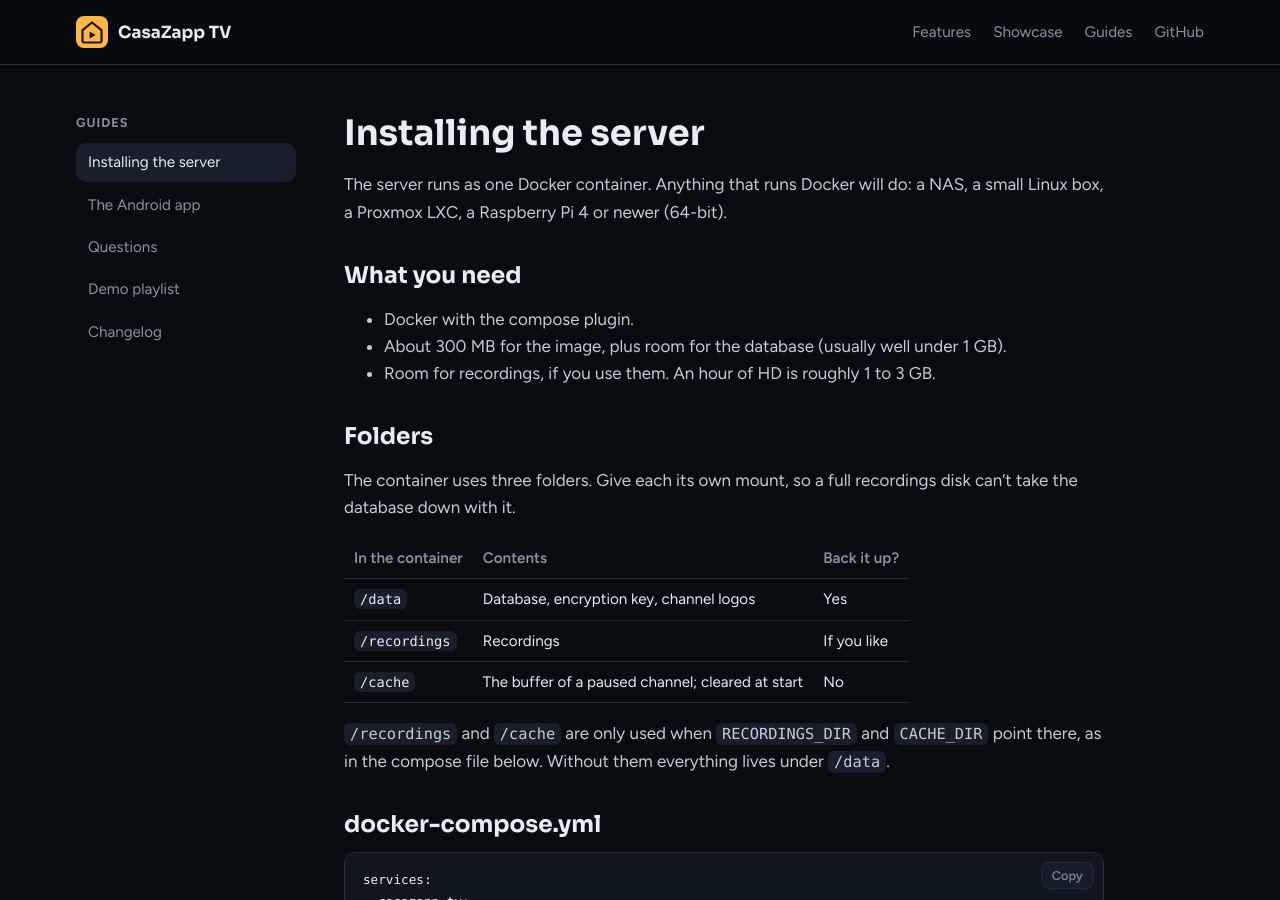
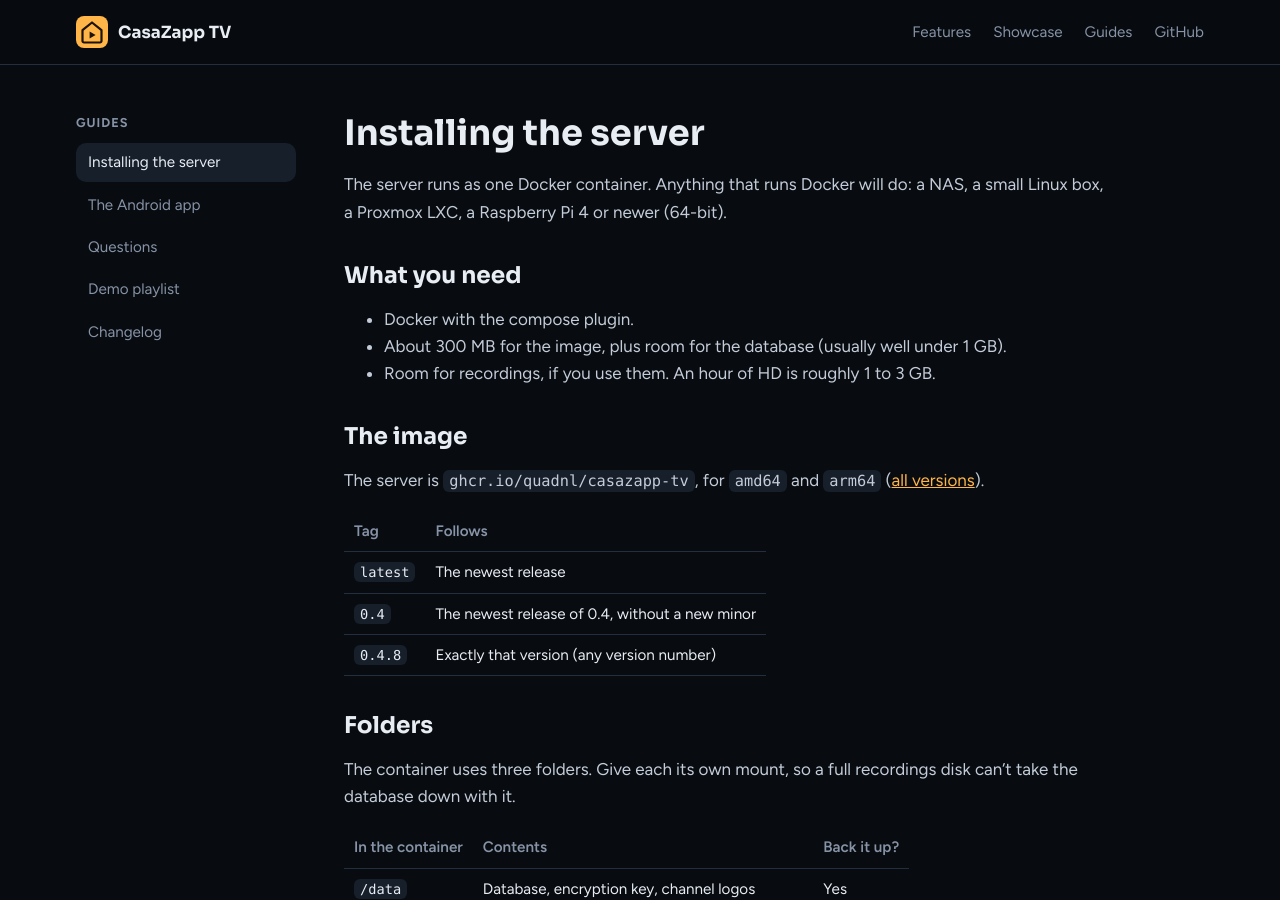
Before and after one commit to QuadNL/CasaZapp-TV-release, a Jekyll site: the page built from docs/server.md, in a window 1280 px wide and 900 px high. Built offline with Jekyll 4.4.1, drawn with Linux system fonts in a browser that asks for light colours; our own code applies the rules of GitHub Pages for plain Markdown files.

Commit message:
Docs: where the server image and the Android app are; download buttons live
Co-Authored-By: Claude Opus 5.5 <noreply@anthropic.com>

```diff
--- a/_data/home.yml
+++ b/_data/home.yml
@@ -14,10 +14,10 @@ hero:
 # The download buttons. Leave "link" empty to show "Coming soon".
 downloads:
   - label: Android app
-    link: ""
+    link: "https://github.com/QuadNL/CasaZapp-TV-release/releases/latest"
     primary: true
   - label: Docker image
-    link: ""
+    link: "https://quadnl.github.io/CasaZapp-TV-release/docs/server.html"
 
 features_title: Everything a TV at home needs
 features:
--- a/docs/server.md
+++ b/docs/server.md
@@ -8,6 +8,17 @@ Linux box, a Proxmox LXC, a Raspberry Pi 4 or newer (64-bit).
 - Docker with the compose plugin.
 - About 300 MB for the image, plus room for the database (usually well under 1 GB).
 - Room for recordings, if you use them. An hour of HD is roughly 1 to 3 GB.
+
+## The image
+
+The server is `ghcr.io/quadnl/casazapp-tv`, for `amd64` and `arm64`
+([all versions](https://github.com/users/QuadNL/packages/container/package/casazapp-tv)).
+
+| Tag       | Follows                                        |
+| --------- | ---------------------------------------------- |
+| `latest`  | The newest release                             |
+| `0.4`     | The newest release of 0.4, without a new minor |
+| `0.4.8`   | Exactly that version (any version number)      |
 
 ## Folders
 
```
Also changed, not shown: README.md.
